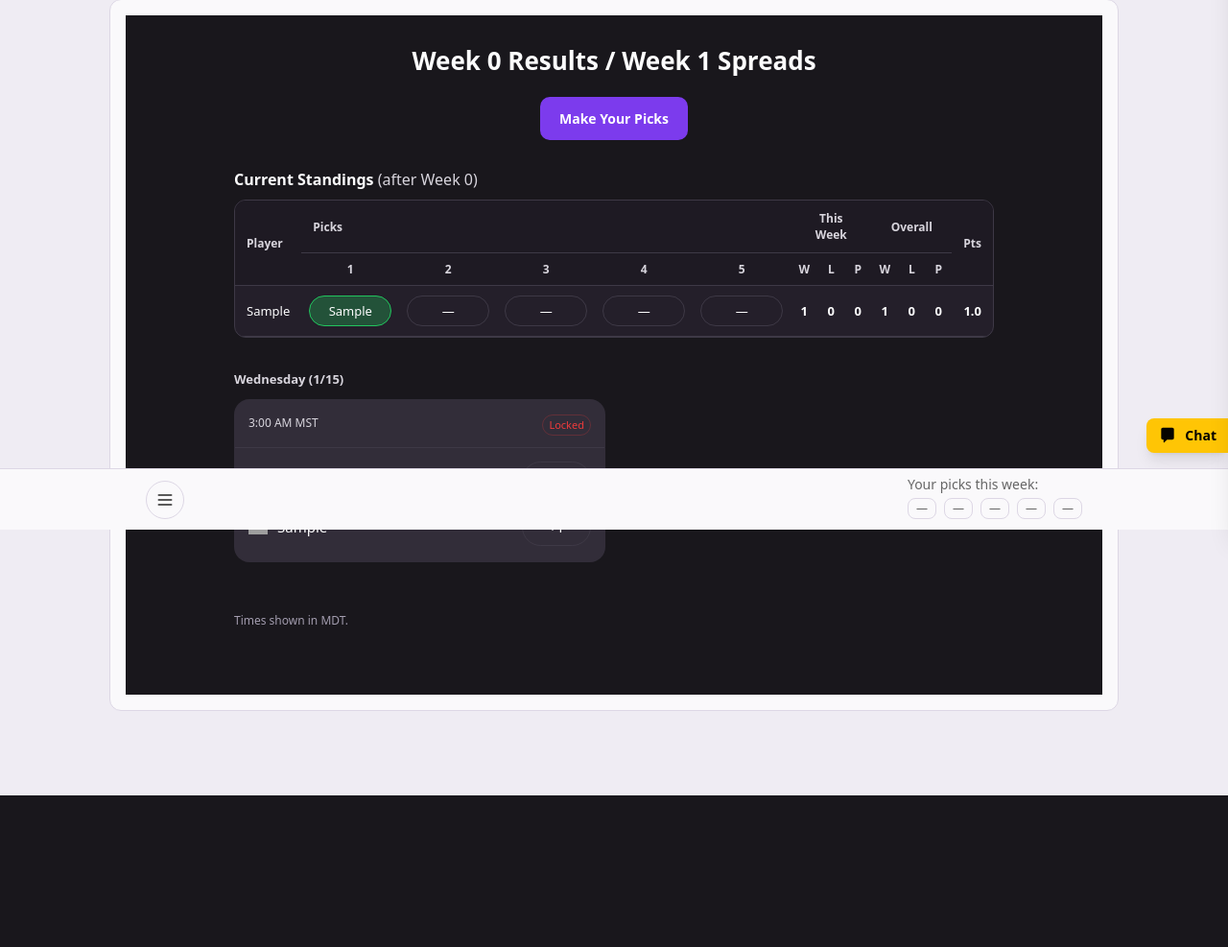
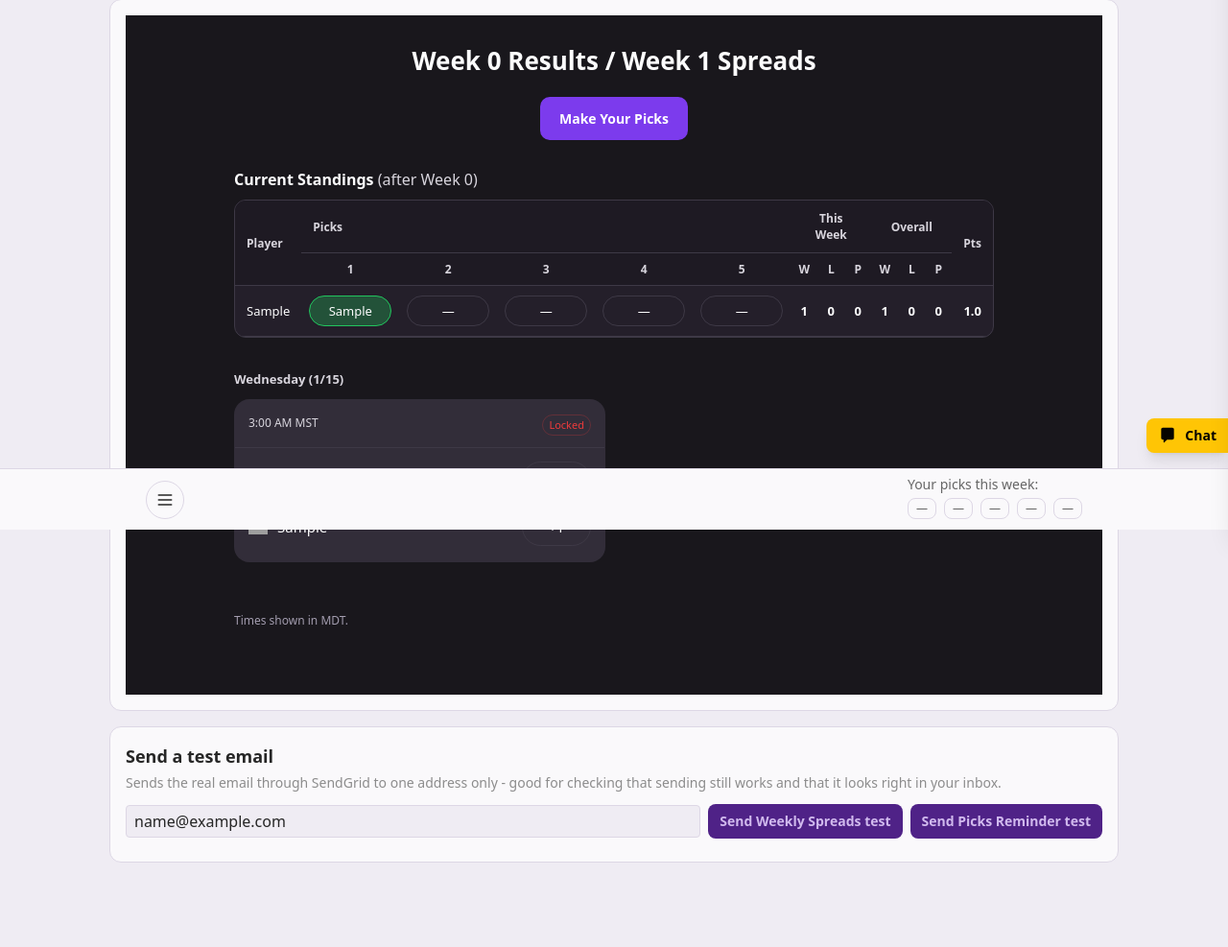
Before and after one commit to crops004/supercontest, a Flask app: page /admin/email/previews in a window 1280 px wide. Shown: the part 248-1235 px from the top of the page at 96% size. Before the commit the page ends 1077 px from the top, so only its background shows below. Run offline with Flask 3, Linux system fonts and the light colour scheme; a user stored in the database is signed in; tables that the repository leaves empty hold one stand-in row (values such as "Sample post"); style sheets or scripts are compiled from the project's sources; some web fonts are replaced; grey boxes are pictures that could not be loaded.

Commit message:
fix(email): propagate real send errors, add dark-mode meta, add test-send UI
Investigated last year's email issues: the DB shows 5 straight weeks of
100% weekly-email failures (matches switching SendGrid accounts mid-season
for send limits), but every failed row has a blank error message because
send_email() swallowed the actual SendGrid exception and just returned
False. It now raises so callers can record/display the real reason.

Also adds the missing color-scheme meta tags to all 3 (hardcoded-dark)
email templates, since clients auto-inverting colors on undeclared dark
HTML is a common cause of "email looks broken" reports.

Adds a "Send a test email" panel to the existing Email Previews admin page
so a single real send can be checked (and the real error seen) without
digging through Render logs or emailing the whole list.

```diff
--- a/app/admin/emails.py
+++ b/app/admin/emails.py
@@ -130,13 +130,16 @@ def send_weekly_spreads_email():
     except Exception:
         text_body = None
 
-    ok = send_email(
-        subject=f"Week {ctx['week_number'] - 1} Results / Week {ctx['week_number']} Spreads",
-        recipients=to,
-        html=html_body,
-        text=text_body,
-    )
-    return ("✅ sent", 200) if ok else ("❌ failed", 500)
+    try:
+        send_email(
+            subject=f"Week {ctx['week_number'] - 1} Results / Week {ctx['week_number']} Spreads",
+            recipients=to,
+            html=html_body,
+            text=text_body,
+        )
+        return "✅ sent", 200
+    except Exception as e:
+        return f"❌ failed: {e}", 500
 
 @bp.post("/email/weekly-spreads/send-all")
 @login_required
@@ -590,6 +593,34 @@ def preview_picks_reminder_txt():
     ctx = _build_reminder_ctx(week)
     return render_template("email/picks_reminder.txt", **ctx), 200, {"Content-Type": "text/plain; charset=utf-8"}
 
+@bp.get("/email/picks-reminder/send-test")
+@login_required
+def send_picks_reminder_test():
+    """Sends the picks-reminder template to a single address - for checking
+    that SendGrid is actually working, not the real reminder run."""
+    to = request.args.get("to")
+    if not to:
+        return "Add ?to=you@example.com", 400
+
+    week = request.args.get("week", type=int) or current_week_number()
+    ctx = _build_reminder_ctx(week)
+    html_body = render_template("email/picks_reminder.html", **ctx)
+    try:
+        text_body = render_template("email/picks_reminder.txt", **ctx)
+    except Exception:
+        text_body = None
+
+    try:
+        send_email(
+            subject=f"[TEST] Reminder: finish your Week {week} picks",
+            recipients=to,
+            html=html_body,
+            text=text_body,
+        )
+        return "✅ sent", 200
+    except Exception as e:
+        return f"❌ failed: {e}", 500
+
 def _send_picks_reminder_to_incomplete(week: int, log_row: WeeklyEmailLog) -> tuple[int, int, list[str]]:
     ctx = _build_reminder_ctx(week)
     subject = f"Reminder: finish your Week {week} picks"
--- a/app/admin/templates/email/picks_reminder.html
+++ b/app/admin/templates/email/picks_reminder.html
@@ -3,6 +3,8 @@
   <head>
     <meta name="viewport" content="width=device-width, initial-scale=1"/>
     <meta http-equiv="Content-Type" content="text/html; charset=UTF-8" />
+    <meta name="color-scheme" content="dark">
+    <meta name="supported-color-schemes" content="dark">
     <title>Reminder: finish your Week {{ week_number }} picks</title>
     <style>
       /* Mobile tweaks */
--- a/app/admin/templates/email/weekly_spreads.html
+++ b/app/admin/templates/email/weekly_spreads.html
@@ -3,6 +3,8 @@
   <head>
     <meta name="viewport" content="width=device-width, initial-scale=1"/>
     <meta http-equiv="Content-Type" content="text/html; charset=UTF-8" />
+    <meta name="color-scheme" content="dark">
+    <meta name="supported-color-schemes" content="dark">
     <title>Week {{ week_number }} Spreads</title>
     <style>
       /* Mobile: one column */
--- a/app/admin/templates/email_previews.html
+++ b/app/admin/templates/email_previews.html
@@ -74,8 +74,31 @@
   </div>
 
   <!-- Inline preview target -->
-  <div id="preview-container" class="rounded-xl border border-border bg-foreground p-4 min-h-[120px]">
+  <div id="preview-container" class="rounded-xl border border-border bg-foreground p-4 min-h-[120px] mb-4">
     <p class="text-copy-light">Select a preview above to load it here.</p>
+  </div>
+
+  <!-- Send a real test email -->
+  <div class="rounded-xl border border-border bg-foreground p-4">
+    <h2 class="text-lg font-semibold mb-1">Send a test email</h2>
+    <p class="text-sm text-copy-lighter mb-3">
+      Sends the real email through SendGrid to one address only - good for checking
+      that sending still works and that it looks right in your inbox.
+    </p>
+    <div class="flex flex-wrap items-center gap-2">
+      <input id="test-email-to" type="email" placeholder="you@example.com"
+             value="{{ current_user.email or '' }}"
+             class="border border-border rounded px-2 py-1 bg-background text-copy flex-1 min-w-[220px]">
+      <button id="send-test-weekly" type="button"
+        class="px-3 py-2 rounded-lg bg-primary text-primary-content text-sm font-semibold hover:bg-primary-dark">
+        Send Weekly Spreads test
+      </button>
+      <button id="send-test-reminder" type="button"
+        class="px-3 py-2 rounded-lg bg-primary text-primary-content text-sm font-semibold hover:bg-primary-dark">
+        Send Picks Reminder test
+      </button>
+    </div>
+    <p id="test-email-status" class="text-sm mt-2"></p>
   </div>
 </div>
 {% endblock %}
@@ -172,6 +195,40 @@
   // Optional: auto-load HTML preview initially
   const firstBtn = document.querySelector('button[data-base][data-type="html"]');
   if (firstBtn) loadPreview(firstBtn.dataset.base, firstBtn.dataset.type);
+
+  // Send-a-test-email panel
+  const toInput = document.getElementById('test-email-to');
+  const statusEl = document.getElementById('test-email-status');
+  const sendUrls = {
+    weekly: "{{ url_for('admin.send_weekly_spreads_email') }}",
+    reminder: "{{ url_for('admin.send_picks_reminder_test') }}",
+  };
+
+  async function sendTest(kind) {
+    const to = (toInput?.value || '').trim();
+    if (!to) {
+      statusEl.textContent = 'Enter an email address first.';
+      statusEl.className = 'text-sm mt-2 text-error';
+      return;
+    }
+    const week = weekSel?.value || '';
+    const url = `${sendUrls[kind]}?week=${encodeURIComponent(week)}&to=${encodeURIComponent(to)}`;
+
+    statusEl.textContent = 'Sending…';
+    statusEl.className = 'text-sm mt-2 text-copy-lighter';
+    try {
+      const res = await fetch(url, { headers: { 'X-Requested-With': 'fetch' } });
+      const body = await res.text();
+      statusEl.textContent = body;
+      statusEl.className = `text-sm mt-2 ${res.ok ? 'text-success' : 'text-error'}`;
+    } catch (err) {
+      statusEl.textContent = `❌ failed: ${err}`;
+      statusEl.className = 'text-sm mt-2 text-error';
+    }
+  }
+
+  document.getElementById('send-test-weekly')?.addEventListener('click', () => sendTest('weekly'));
+  document.getElementById('send-test-reminder')?.addEventListener('click', () => sendTest('reminder'));
 })();
 </script>
 {% endblock %}
--- a/app/auth/templates/email/reset_password.html
+++ b/app/auth/templates/email/reset_password.html
@@ -1,5 +1,9 @@
 <!doctype html>
 <html>
+  <head>
+    <meta name="color-scheme" content="dark">
+    <meta name="supported-color-schemes" content="dark">
+  </head>
   <body style="margin:0;padding:0;background:#19171c;color:#fcfcfd;">
     <table role="presentation" width="100%" cellspacing="0" cellpadding="0" bgcolor="#19171c" style="background:#19171c;">
       <tr><td align="center" style="padding:24px;">
```
Also changed, not shown: app/auth/routes.py (+5 -2 lines), app/emailer.py (+17 -3 lines).
